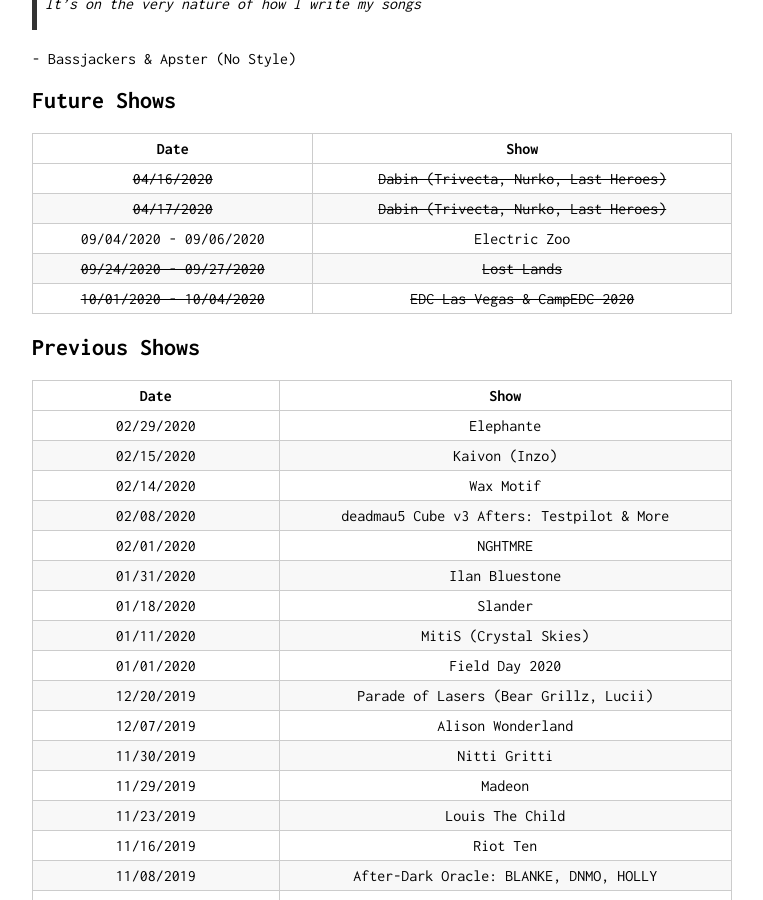
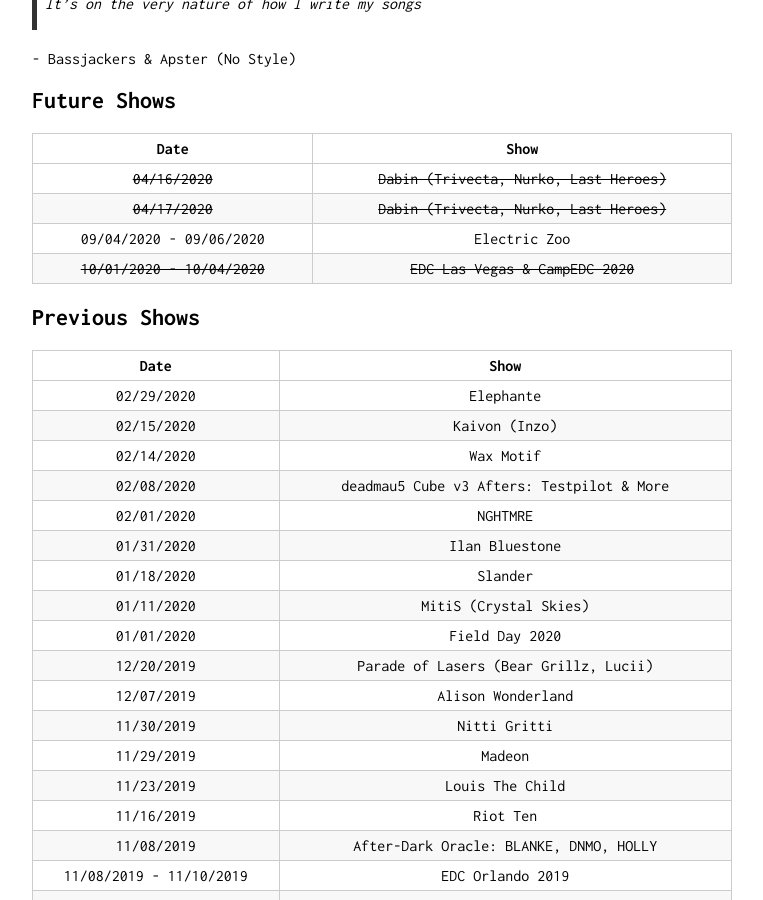
Before and after one commit to mksavic/mksavic.github.io, a Jekyll site: the page built from edm.md, in a window 1280 px wide and 900 px high, scrolled down 345 px. Shown: the whole window, without its empty margins (258-1021 px from the left). Built offline with Jekyll 4.4.1, drawn with Linux system fonts in a browser that asks for light colours; our own code applies the rules of GitHub Pages for plain Markdown files.

Commit message:
update edm.md

```diff
--- a/edm.md
+++ b/edm.md
@@ -24,7 +24,6 @@ is_contact: true
 |       ~~04/16/2020~~        | ~~Dabin (Trivecta, Nurko, Last Heroes)~~ |
 |       ~~04/17/2020~~        | ~~Dabin (Trivecta, Nurko, Last Heroes)~~ |
 |   09/04/2020 - 09/06/2020   |               Electric Zoo               |
-| ~~09/24/2020 - 09/27/2020~~ |              ~~Lost Lands~~              |
 | ~~10/01/2020 - 10/04/2020~~ |     ~~EDC Las Vegas & CampEDC 2020~~     |
 
 ## Previous Shows
```
